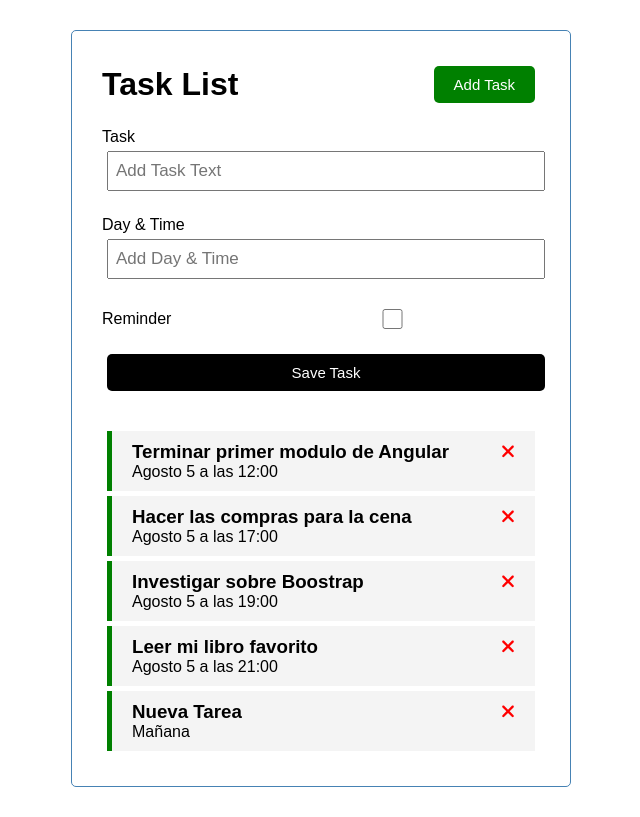
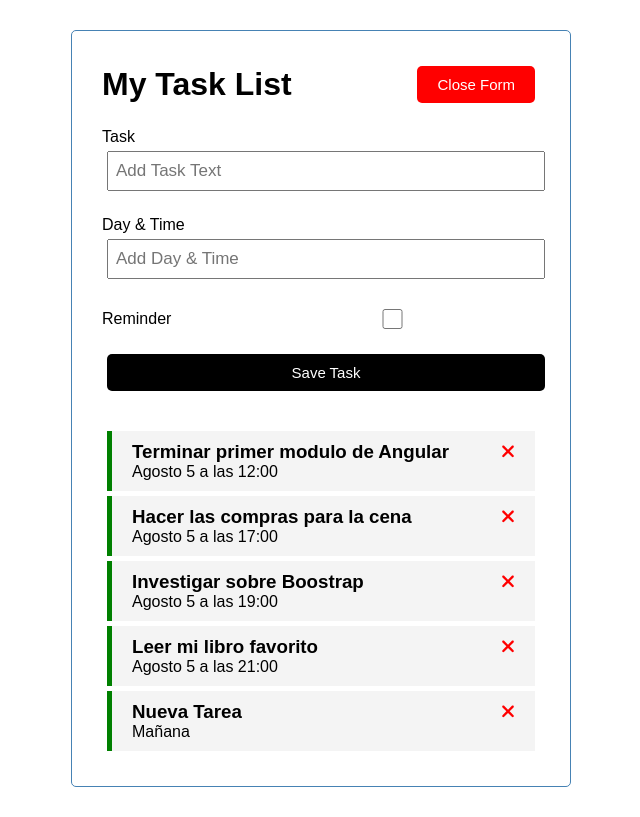
Before and after one commit to Lucho-Vidal/Task-List, an Angular app: page / in a window 1280 px wide. Both pictures are taken after a click on the button "Add Task". Shown: the whole page, without its empty margins (319-959 px from the left). Built offline with nearby package versions, Linux system fonts and the light colour scheme; data requests are answered from the project's data file.

Commit message:
Se creo servicio para ocultar formulario de new task

```diff
--- a/src/app/app.component.html
+++ b/src/app/app.component.html
@@ -1,4 +1,5 @@
 <div class="container">
   <app-header></app-header>
-  <app-tasks></app-tasks>
+  <router-outlet></router-outlet>
+
 </div>
--- a/src/app/app.module.ts
+++ b/src/app/app.module.ts
@@ -3,13 +3,19 @@ import { BrowserModule } from '@angular/platform-browser';
 import { FontAwesomeModule } from '@fortawesome/angular-fontawesome';
 import {HttpClientModule} from '@angular/common/http';
 import {FormsModule} from '@angular/forms';
+import {RouterModule, Routes} from '@angular/router';
+
 import { AppComponent } from './app.component';
 import { HeaderComponent } from './components/header/header.component';
 import { ButtonComponent } from './components/button/button.component';
 import { TasksComponent } from './components/tasks/tasks.component';
 import { TasksItemComponent } from './components/tasks-item/tasks-item.component';
 import { AddTaskComponent } from './components/add-task/add-task.component';
+import { AboutComponent } from './components/about/about.component';
 
+const appRoutes:Routes = [
+  {path: '',component: TasksComponent}
+]
 
 @NgModule({
   declarations: [
@@ -18,13 +24,15 @@ import { AddTaskComponent } from './components/add-task/add-task.component';
     ButtonComponent,
     TasksComponent,
     TasksItemComponent,
-    AddTaskComponent
+    AddTaskComponent,
+    AboutComponent
   ],
   imports: [
     BrowserModule,
     FontAwesomeModule,
     HttpClientModule,
-    FormsModule
+    FormsModule,
+    RouterModule.forRoot(appRoutes, {enableTracing: true})
   ],
   providers: [],
   bootstrap: [AppComponent]
--- /dev/null
+++ b/src/app/components/about/about.component.html
@@ -0,0 +1 @@
+<p>about works!</p>
--- /dev/null
+++ b/src/app/components/about/about.component.ts
@@ -0,0 +1,15 @@
+import { Component, OnInit } from '@angular/core';
+
+@Component({
+  selector: 'app-about',
+  templateUrl: './about.component.html',
+  styleUrls: ['./about.component.css']
+})
+export class AboutComponent implements OnInit {
+
+  constructor() { }
+
+  ngOnInit(): void {
+  }
+
+}
--- a/src/app/components/add-task/add-task.component.html
+++ b/src/app/components/add-task/add-task.component.html
@@ -1,4 +1,8 @@
-<form class="add-form" (ngSubmit)="onSubmit()">
+<form
+    class="add-form"
+    (ngSubmit)="onSubmit()"
+    *ngIf="showAddTask"
+>
     <div class="form-control">
         <label for="text">Task</label>
         <input
--- a/src/app/components/add-task/add-task.component.ts
+++ b/src/app/components/add-task/add-task.component.ts
@@ -1,5 +1,7 @@
 import { Component, OnInit,Output,EventEmitter } from '@angular/core';
-import { Task } from '../../Task'
+import { Subscription } from 'rxjs';
+import { UiService } from 'src/app/service/ui.service';
+import { Task } from '../../Task';
 
 @Component({
   selector: 'app-add-task',
@@ -12,7 +14,14 @@ export class AddTaskComponent implements OnInit {
   text:string="";
   day:string="";
   reminder: boolean = false;
-  constructor() { }
+  showAddTask:boolean = false;
+  subscription?: Subscription;
+
+  constructor(
+    private uiService: UiService
+  ) {
+    this.subscription = this.uiService.onToggle().subscribe(value => this.showAddTask = value)
+  }
 
   ngOnInit(): void {
   }
--- a/src/app/components/header/header.component.html
+++ b/src/app/components/header/header.component.html
@@ -1,8 +1,8 @@
 <header>
     <h1> {{title}}</h1>
     <app-button
-        color="green"
-        text="Add Task"
+        color="{{showAddTask ? 'red' : 'green'}}"
+        text="{{showAddTask ? 'Close Form' : 'Add Task'}}"
         (btnClick)="toggleAddTask()"
     ></app-button>
 </header>
--- a/src/app/components/header/header.component.ts
+++ b/src/app/components/header/header.component.ts
@@ -1,4 +1,6 @@
 import { Component, OnInit } from '@angular/core';
+import { UiService } from 'src/app/service/ui.service'
+import { Subscription } from 'rxjs'
 
 @Component({
   selector: 'app-header',
@@ -7,14 +9,21 @@ import { Component, OnInit } from '@angular/core';
 })
 export class HeaderComponent implements OnInit {
 
-  title:string = 'Task List';
-  constructor() { }
+  title:string = 'My Task List';
+  showAddTask: boolean = false;
+  subscription?: Subscription;
+
+  constructor(
+    private uiService:UiService
+  ) {
+    this.subscription = this.uiService.onToggle().subscribe(value => this.showAddTask = value)
+   }
 
   ngOnInit(): void {
   }
 
   toggleAddTask(){
-    console.log('toggleAddTask!');
+    this.uiService.toggleAddTask();
   }
 
 
--- /dev/null
+++ b/src/app/service/ui.service.ts
@@ -0,0 +1,21 @@
+import { Injectable } from '@angular/core';
+import {Observable, Subject} from 'rxjs';
+
+@Injectable({
+  providedIn: 'root'
+})
+export class UiService {
+  private showAddTask:boolean = false;
+  private subject = new Subject<any>();
+
+  constructor() { }
+
+  toggleAddTask():void{
+    this.showAddTask = !this.showAddTask;
+    this.subject.next(this.showAddTask);
+  }
+
+  onToggle():Observable<any>{
+    return this.subject.asObservable();
+  }
+}
```
Also changed, not shown: src/app/components/about/about.component.css (added), 1 other file (tests, documents, lock files or other folders).
